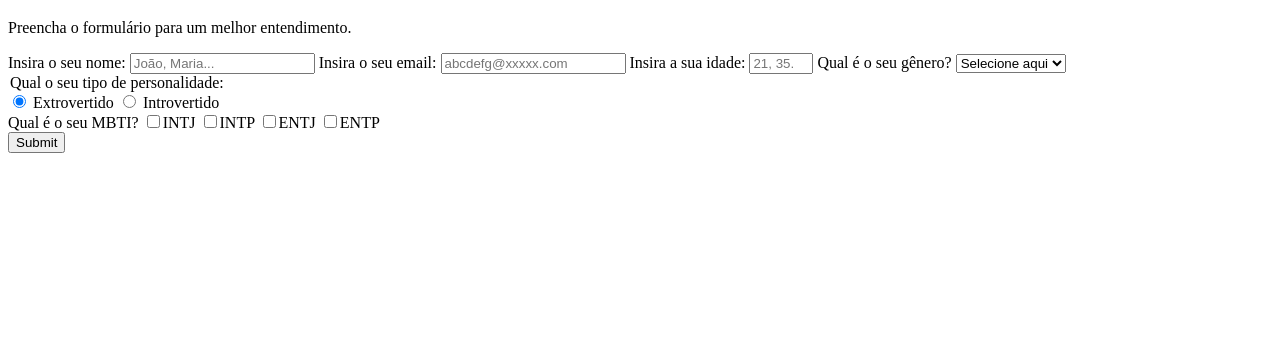
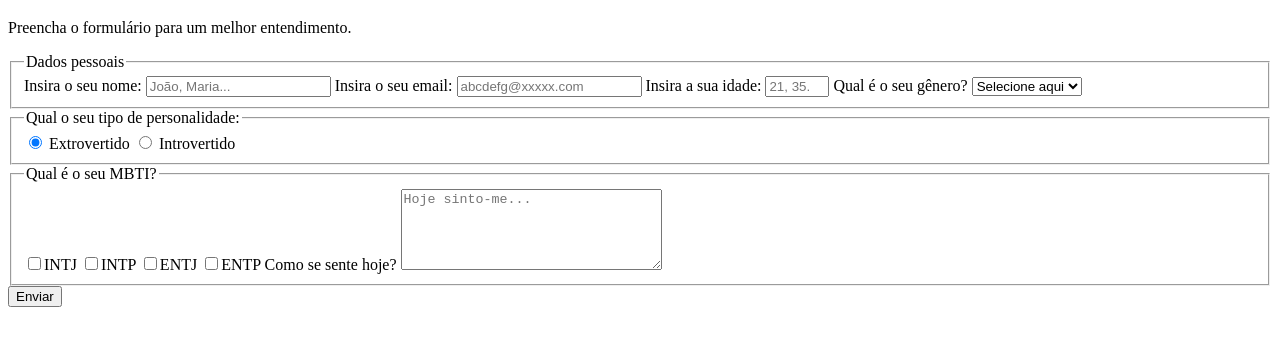
Before and after one commit to vanessx/Responsive-Web-Design, a plain HTML site: page Formulário/index.html in a window 1280 px wide. Shown: the part 61-406 px from the top of the page. Drawn offline with Linux system fonts and the light colour scheme.

Commit message:
Update index.html

```diff
--- a/Formulário/index.html
+++ b/Formulário/index.html
@@ -11,12 +11,11 @@
     </header>
     <main>
       <form id="survey-form" method="post">
-       <label for="name">Insira o seu nome:
-        <input type="text" id="name" placeholder="João, Maria..." required/></label>
-       <label for="email">Insira o seu email:
-        <input id="email" type="email" placeholder="abcdefg@xxxxx.com" required/></label>
-       <label for="number">Insira a sua idade:
-        <input type="number" id="number" min="16" max="100" placeholder="21, 35..." required/></label>
+        <fieldset>
+          <legend>Dados pessoais</legend>
+          <label id="name-label">Insira o seu nome: <input type="text" id="name" placeholder="João, Maria..." required/></label>
+           <label id="email-label">Insira o seu email: <input type="email" id="email" placeholder="abcdefg@xxxxx.com" required/></label>
+           <label id="number-label">Insira a sua idade: <input type="number" id="number" min="16" max="100" placeholder="21, 35..." required/></label>
            <label for="dropdown">Qual é o seu gênero?
             <select id="dropdown">
               <option value="">Selecione aqui</option>
@@ -25,16 +24,24 @@
               <option value="3">Outro</option>
             </select>
            </label>
+        </fieldset>
+        <fieldset>
           <legend>Qual o seu tipo de personalidade:</legend>
-          <label for="extro"><input id="extro" type="radio" name="personalidade" class="inline" checked> Extrovertido</input>
-          <label for="intro"><input id="intro" type="radio" name="personalidade" class="inline"> Introvertido</input>
-        <div>Qual é o seu MBTI?
-          <label for="intj"><input class="inline" id="intj" type="checkbox" required />INTJ</label>
-          <label for="intp"><input class="inline" id="intp" type="checkbox" required />INTP</label>
-          <label for="entj"><input class="inline" id="entj" type="checkbox" required />ENTJ</label>
-          <label for="entp"><input class="inline" id="entp" type="checkbox" required />ENTP</label>
-        </div>
-        <label for="submit"> <input type="submit" id="submit" /></label>
+            <label for="extro"><input id="extro" type="radio" value="ex" name="personalidade" class="inline" checked> Extrovertido</input>
+            <label for="intro"><input id="intro" type="radio" value="ïn" name="personalidade" class="inline"> Introvertido</input>
+        </fieldset>
+        <fieldset>
+          <legend>Qual é o seu MBTI?</legend>
+          <label><input class="inline" value="mbti" type="checkbox"/>INTJ</label>
+          <label><input class="inline" value="mbti" type="checkbox"/>INTP</label>
+          <label><input class="inline" value="mbti" type="checkbox"/>ENTJ</label>
+          <label><input class="inline" value="mbti" type="checkbox"/>ENTP</label>
+          <label>
+            Como se sente hoje?
+            <textarea rows="5" cols="30" id="comments" placeholder="Hoje sinto-me..."></textarea>
+          </label>
+        </fieldset>
+        <input type="submit" id="submit" value="Enviar"/>
       </form>
     </main>
   </body>
```
Lines whose indentation alone changed are shown as unchanged.
